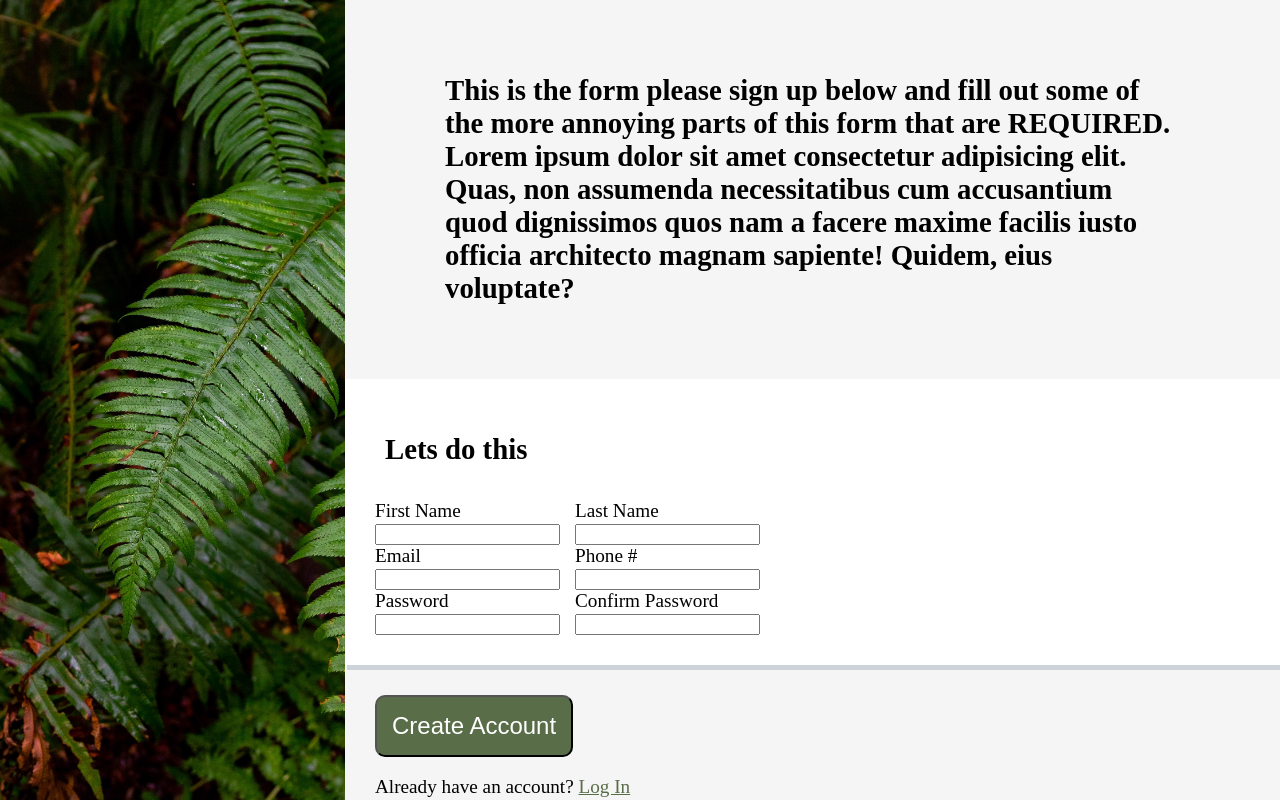
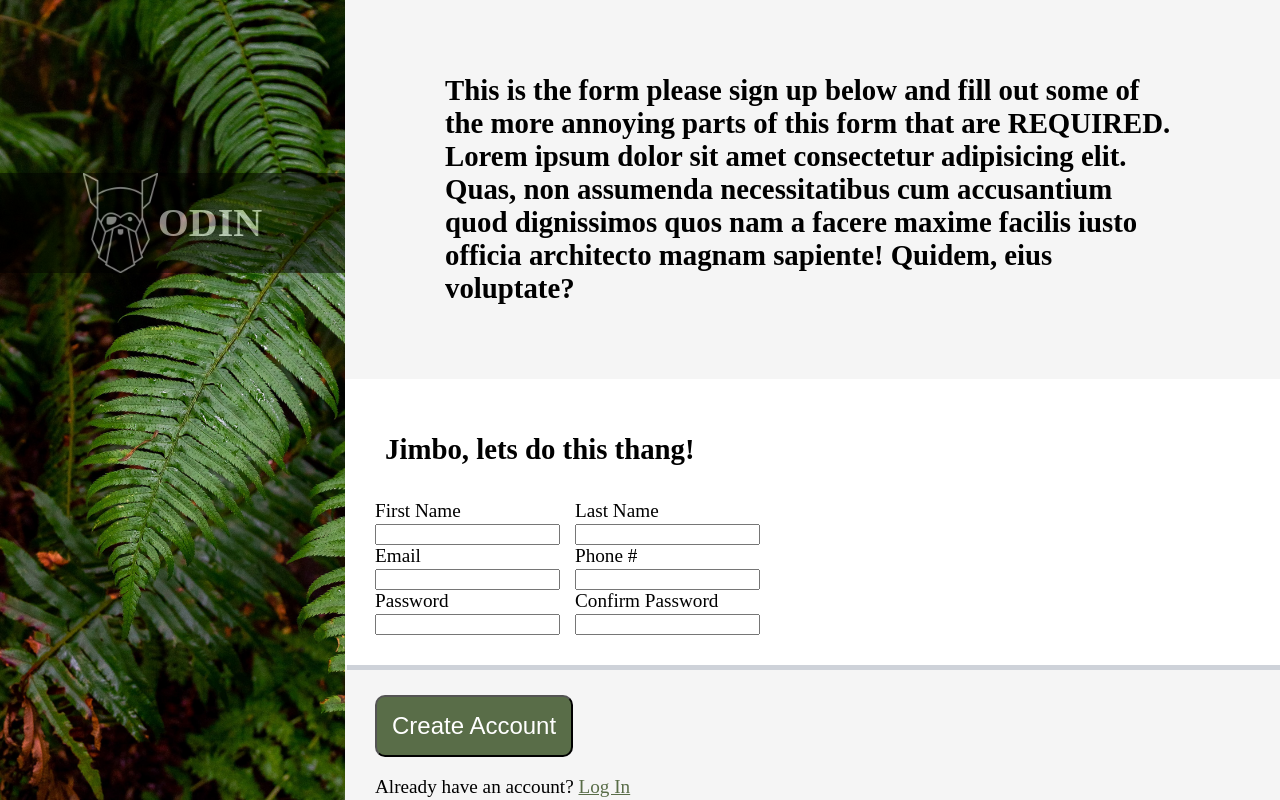
Before and after one commit to cdubspence/odin-registration, a website: page index.html in a window 1280 px wide. Shown: the top 800 px of the page. Drawn offline with Linux system fonts and the light colour scheme.

Commit message:
updated logo and styles

```diff
--- a/index.html
+++ b/index.html
@@ -14,7 +14,12 @@
 </head>
 <body>
     <div class="container">
-        <div class="pic"></div>
+        <div class="pic">
+            <div class="logo">
+                <img src="images/odin-lined.png" alt="odin" id="odin">
+                <h1 id="odin-text">ODIN</h1>
+            </div>
+        </div>
         <div class='content'>
             <h2>This is the form please sign up below and fill out some
             of the more annoying parts of this form that are REQUIRED. Lorem
@@ -22,7 +27,7 @@
             necessitatibus cum accusantium quod dignissimos quos nam a facere maxime
             facilis iusto officia architecto magnam sapiente! Quidem, eius voluptate?</h2>
             <form>
-                <h2>Lets do this</h2>
+                <h2>Jimbo, lets do this thang!</h2>
                 <div class="col1">
                     First Name <input type="text" required>
                     Email <input type="email" required>
--- a/sty.css
+++ b/sty.css
@@ -11,6 +11,25 @@ body {
     min-width: 345px;
     background: url('images/halie-west-25xggax4bSA-unsplash.jpg');
     background-size: cover;
+  }
+
+  .logo {
+    display: flex;
+    background-color: black;
+    width: 100%;
+    height: 100px;
+    opacity: 50%;
+    margin-top: 50%;
+    justify-content: center;
+  }
+
+  #odin {
+    height: 100px;
+  }
+
+  #odin-text {
+    color: white;
+    font-size: 40px;
   }
 
   .content {
@@ -69,6 +88,7 @@ body {
     outline: none;
     border: 2px solid rgb(77, 121, 233);
     transition: .5s;
+    box-shadow: 1px 1px grey;
   }
 
   p {
```
